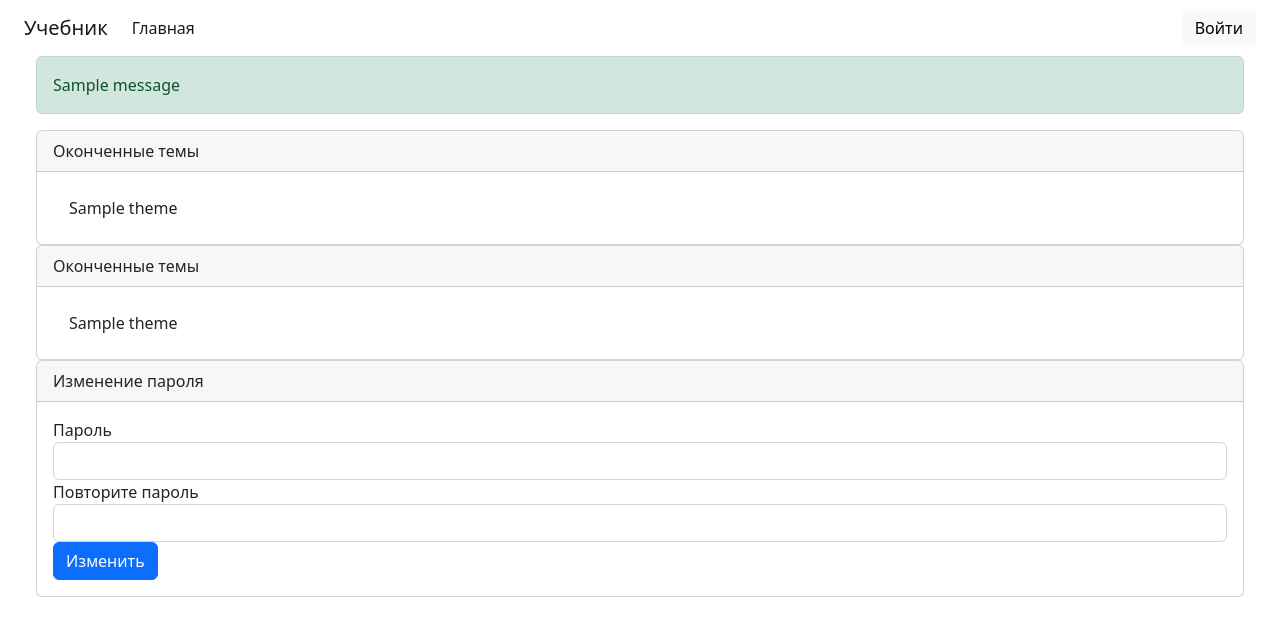
After one commit to aikuona123/school, a Flask app: template ebook/templates/profile.html in a window 1280 px wide. The commit adds this page. Shown: the top 636 px of the page. Run offline with Flask 3, Linux system fonts and the light colour scheme; tables that the repository leaves empty hold one stand-in row (values such as "Sample post"); the template is opened without the code that fills it: values that come from a table or form of the project are taken from there, most other values are stand-ins (such as "Sample title", 1, 10 or a date in 2020); one stand-in notice (Sample message) is shown.

Commit message:
29052023

```diff
--- a/ebook/__init__.py
+++ b/ebook/__init__.py
@@ -27,7 +27,7 @@ def create_app():
 
     app.add_url_rule("/", view_func=views.index_page)
     app.add_url_rule("/<int:theme_id>", view_func=views.theme_page, methods=["GET", "POST"])
-    app.add_url_rule("/profile", view_func=views.profile, methods=["GET"])
+    app.add_url_rule("/profile", view_func=views.profile, methods=["GET", "POST"])
     app.add_url_rule("/add_theme/", view_func=views.add_theme, methods=["GET", "POST"])
     app.add_url_rule("/login/", view_func=views.login_page, methods=["GET", "POST"])
     app.add_url_rule("/signup/", view_func=views.signup, methods=["GET", "POST"])
--- a/ebook/forms.py
+++ b/ebook/forms.py
@@ -16,3 +16,7 @@ class SignupForm(FlaskForm):
 	password = PasswordField("Пароль", validators=[InputRequired("Введите пароль")])
 	confirmation = PasswordField("Повторите пароль", validators=[InputRequired("Введите подтаверждение"), EqualTo('password', 'Пароли не совпадают!')])
 	email = EmailField("Email", validators=[InputRequired("Введите e-mail"), Email("Неправильный e-mail")])
+
+class ChangePwdForm(FlaskForm):
+	password = PasswordField("Пароль", validators=[InputRequired("Введите пароль")])
+	confirmation = PasswordField("Повторите пароль", validators=[InputRequired("Введите подтаверждение"), EqualTo('password', 'Пароли не совпадают!')])
--- a/ebook/templates/base.html
+++ b/ebook/templates/base.html
@@ -23,9 +23,11 @@
 				        <li class="nav-item">
 				          <a class="nav-link active" aria-current="page" href="{{ url_for('index_page') }}">Главная</a>
 				        </li>
+				        {% if current_user.is_authenticated %}
 				        <li class="nav-item">
 				          <a class="nav-link" href="{{ url_for('profile') }}">Личный кабинет</a>
 				        </li>
+				        {% endif %}
 				        {% if current_user.is_admin %}
 				        <li class="nav-item">
 				          <a class="nav-link" href="/admin">Администраторская панель</a>
@@ -34,7 +36,7 @@
 				      </ul>
 				    </div>
 				    {% if current_user.is_authenticated %}
-				    <a href="#" class=d-flex>Здравствуйте, {{ current_user.fio }}!</a>
+				    <a href="{{ url_for('profile') }}" class=d-flex>Здравствуйте, {{ current_user.fio }}!</a>
 				    <a href="{{ url_for('logout') }}" class="d-flex btn btn-light">Выйти</a>
 				    {% else %}
 				    <a href="{{ url_for('login_page')}}" class="d-flex btn btn-light">Войти</a>
--- /dev/null
+++ b/ebook/templates/profile.html
@@ -0,0 +1,75 @@
+{% extends "base.html" %}
+
+{% block content %}
+<div class="conteiner-fluid px-4">
+	<div class="row gx-5">
+		<div class="col">
+			{% with messages=get_flashed_messages() %}
+			{% if messages %}
+			{% for message in messages %}
+			<div class="alert alert-success">{{ message }}</div>
+			{% endfor %}
+			{% endif %}
+			{% endwith %}
+		</div>
+	</div>
+	<div class="row gx-5">
+		<div class="col">
+			<div class="card">
+				<div class="card-header">Оконченные темы</div>
+				<div class="card-body">
+					<div class="list-group list-group-flush">
+						{% for theme in completed %}
+						<a href="{{ url_for('theme_page', theme_id=theme.id) }}" class="list-group-item list-group-item-action">{{ theme.name }}</a>
+						{% endfor %}
+					</div>
+				</div>
+			</div>
+		</div>
+	</div>
+	<div class="row gx-5">
+		<div class="col">
+			<div class="card">
+				<div class="card-header">Оконченные темы</div>
+				<div class="card-body">
+					<div class="list-group list-group-flush">
+						{% for theme in notcompleted %}
+						<a href="{{ url_for('theme_page', theme_id=theme.id) }}" class="list-group-item list-group-item-action">{{ theme.name }}</a>
+						{% endfor %}
+					</div>
+				</div>
+			</div>
+		</div>
+	</div>
+	<div class="row gx-5 justify-content-center">
+		<div class="col">
+			<div class="card">
+				<div class="card-header">Изменение пароля</div>
+				<div class="card-body">
+					<form  method="post">
+						{{ form.hidden_tag() }}
+						{{ form.password.label }}
+						{{ form.password(class_="form-control") }}
+						{% if form.password.errors %}
+						{% for error in form.password.errors %}
+						<p class="word-wrap text-danger fs-6">{{ error }}</p>
+						{% endfor %}
+						{% endif %}
+						{{ form.confirmation.label }}
+						{{ form.confirmation(class_="form-control") }}
+						{% if form.confirmation.errors %}
+						{% for error in form.confirmation.errors %}
+						<p class="word-wrap text-danger fs-6">{{ error }}</p>
+						{% endfor %}
+						{% endif %}
+						<input type="submit" class="btn btn-primary" value="Изменить">
+					</form>
+				</div>
+			</div>
+		</div>
+	</div>
+</div>
+{% endblock %}
+
+{% block script %}
+{% endblock %}
```
Also changed, not shown: ebook/templates/index.html (+13 -2 lines), ebook/views.py (+27 -3 lines).
